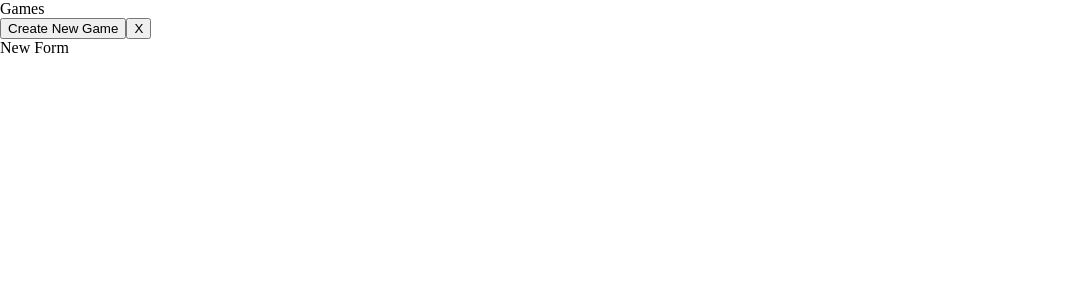
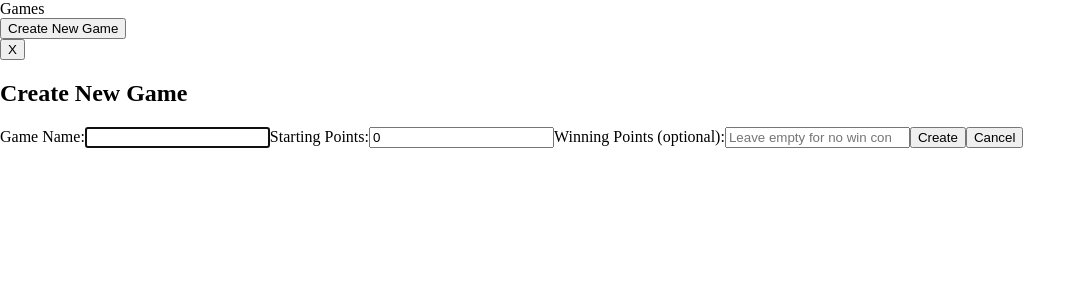
Before and after one commit to BDS-001/Universal-Game-Score-Tracker, a React (Vite) app: page / in a window 1280 px wide. Both pictures are taken after a click on the button "Create New Game". Shown: the top 300 px of the page, without its empty margins (0-1086 px from the left). Built offline with nearby package versions, Linux system fonts and the light colour scheme.

Commit message:
add: new game form

```diff
--- a/src/components/NewGameModal.tsx
+++ b/src/components/NewGameModal.tsx
@@ -1,11 +1,69 @@
-import { useUIContext } from "../context/UIContext"
+import { useState } from 'react';
+import { useUIContext } from '../context/UIContext';
+import { useGameContext } from '../context/GameContext';
+import { createNewGame } from '../templates/gameTemplates';
+import { StorageManager } from '../utils/storage';
 
 export default function NewGameModal() {
-    const {closeModal} = useUIContext()
-    return(
-        <>
-        <button onClick={() => closeModal('newGame')}>X</button>
-        <div>New Form</div>
-        </>
-    )
+  const { closeModal } = useUIContext();
+  const { games } = useGameContext();
+  const [gameName, setGameName] = useState('');
+  const [startingPoints, setStartingPoints] = useState(0);
+  const [winningPoints, setWinningPoints] = useState('');
+
+  const handleSubmit = (e: React.FormEvent) => {
+    e.preventDefault();
+    if (!gameName.trim()) return;
+
+    const newGame = createNewGame(gameName.trim());
+    newGame.settings.startingPoints = startingPoints;
+    newGame.settings.winningPoints = winningPoints === '' ? null : Number(winningPoints);
+
+    const updatedGames = { ...games, [newGame.id]: newGame };
+    StorageManager.saveData(updatedGames);
+
+    closeModal('newGame');
+    setGameName('');
+    setStartingPoints(0);
+    setWinningPoints('');
+  };
+
+  return (
+    <div>
+      <button onClick={() => closeModal('newGame')}>X</button>
+      <h2>Create New Game</h2>
+      <form onSubmit={handleSubmit}>
+        <label>
+          Game Name:
+          <input
+            type="text"
+            value={gameName}
+            onChange={(e) => setGameName(e.target.value)}
+            autoFocus
+          />
+        </label>
+        <label>
+          Starting Points:
+          <input
+            type="number"
+            value={startingPoints}
+            onChange={(e) => setStartingPoints(Number(e.target.value))}
+          />
+        </label>
+        <label>
+          Winning Points (optional):
+          <input
+            type="number"
+            value={winningPoints}
+            onChange={(e) => setWinningPoints(e.target.value)}
+            placeholder="Leave empty for no win condition"
+          />
+        </label>
+        <button type="submit">Create</button>
+        <button type="button" onClick={() => closeModal('newGame')}>
+          Cancel
+        </button>
+      </form>
+    </div>
+  );
 }
```
